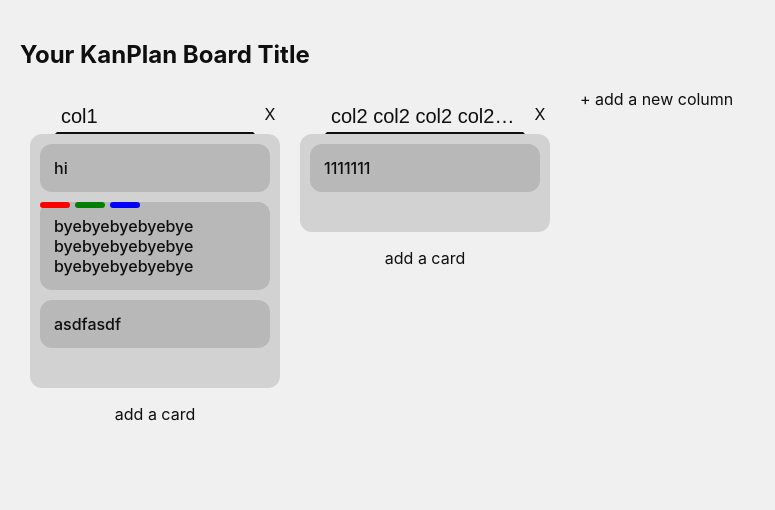
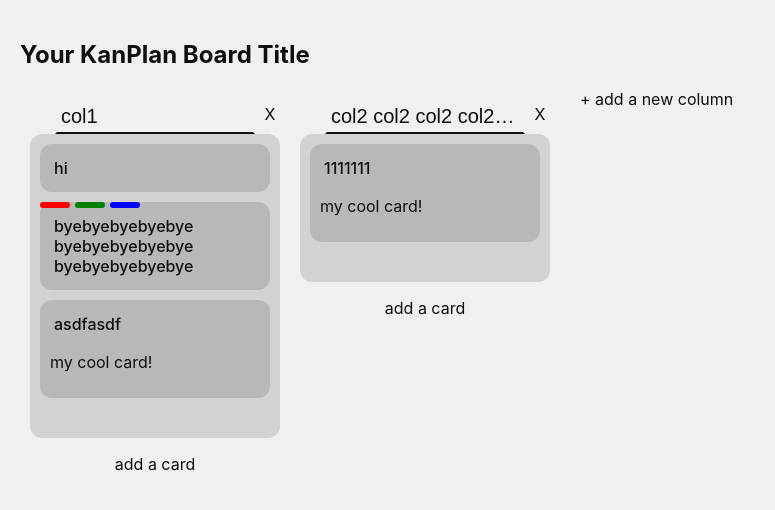
Before and after one commit to teujorge/KanPlan, a Next.js app: page /board in a window 1280 px wide. Shown: the top 510 px of the page, without its empty margins (0-775 px from the left). Built offline with nearby package versions, Linux system fonts and the light colour scheme.

Commit message:
add default description to some cards

```diff
--- a/pages/board.tsx
+++ b/pages/board.tsx
@@ -50,12 +50,20 @@ export default function Board() {
           id: uuidv4(),
           title: "asdfasdf",
           colors: ["", "", "", ""],
+          description: "my cool card!",
         },
       ],
     },
     {
       title: "col2 col2 col2 col2 col2 col2",
-      cards: [{ id: "4", title: "1111111", colors: ["", "", "", ""] }],
+      cards: [
+        {
+          id: "4",
+          title: "1111111",
+          colors: ["", "", "", ""],
+          description: "my cool card!",
+        },
+      ],
     },
   ]);
   const [draggingCard, setDraggingCard] = useState<DraggingCardType>(null);
```
